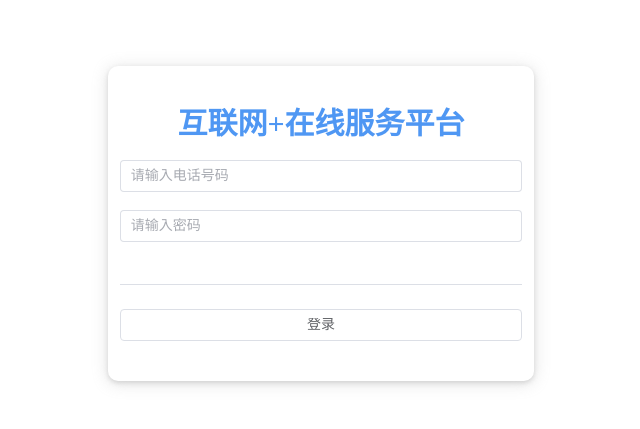
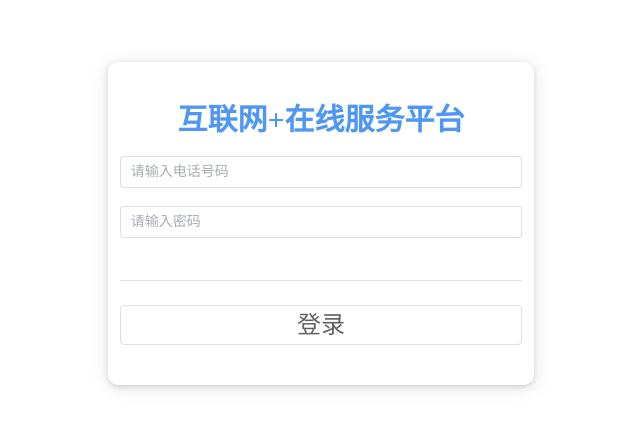
Before and after one commit to BSJJC/Found-this-back-end, a Vue app: page / in a window 1280 px wide. Shown: the part 177-606 px from the top of the page, without its empty margins (319-959 px from the left). Built offline with nearby package versions, Linux system fonts and the light colour scheme; a web font is replaced by a local one.

Commit message:
done log in to home page

```diff
--- a/src/App.vue
+++ b/src/App.vue
@@ -1,5 +1,7 @@
 <script lang="ts" setup></script>
 
 <template>
-  <RouterView />
+  <main>
+    <RouterView />
+  </main>
 </template>
--- /dev/null
+++ b/src/auto-imports.d.ts
@@ -0,0 +1,5 @@
+// Generated by 'unplugin-auto-import'
+export {}
+declare global {
+
+}
--- /dev/null
+++ b/src/components.d.ts
@@ -0,0 +1,13 @@
+// generated by unplugin-vue-components
+// We suggest you to commit this file into source control
+// Read more: https://github.com/vuejs/core/pull/3399
+import '@vue/runtime-core'
+
+export {}
+
+declare module '@vue/runtime-core' {
+  export interface GlobalComponents {
+    RouterLink: typeof import('vue-router')['RouterLink']
+    RouterView: typeof import('vue-router')['RouterView']
+  }
+}
--- a/src/main.ts
+++ b/src/main.ts
@@ -5,6 +5,7 @@ import App from './App.vue'
 import router from './router'
 
 import "./style/tailwind.css"
+import 'element-plus/dist/index.css'
 
 
 const app = createApp(App)
--- a/src/scss/_base.scss
+++ b/src/scss/_base.scss
@@ -3,5 +3,4 @@
   padding: 100;
   transition: all 0.3s ease-in-out;
   font-family: "得意黑";
-  overflow: hidden;
 }
--- /dev/null
+++ b/src/utils/phoneNumCheck.ts
@@ -0,0 +1,11 @@
+const cnPhoneCheck = (phoneNumber: string): boolean => {
+  const reg = new RegExp(/^1(3\d|4[5-9]|5[0-35-9]|6[2567]|7[0-8]|8\d|9[0-35-9])\d{8}$/);
+  const flag = reg.test(phoneNumber);
+
+  if (flag) {
+    return true;
+  }
+  return false
+};
+
+export { cnPhoneCheck }
--- a/src/views/LogIn.vue
+++ b/src/views/LogIn.vue
@@ -1,40 +1,105 @@
 <script lang="ts" setup>
-import { reactive } from "vue";
+import { ref, reactive } from "vue";
+import { ElMessage } from "element-plus";
+import type { FormInstance, FormRules } from "element-plus";
+import { useRouter } from "vue-router";
+import { cnPhoneCheck } from "@/utils/phoneNumCheck";
+
+const router = useRouter();
 
 const logInInfo = reactive({
   phoneNum: "",
   password: "",
 });
 
-const onSubmit = () => {
-  console.log("submit!");
+const ruleFormRef = ref<FormInstance>();
+const ruleForm = reactive({
+  phoneNum: "",
+  password: "",
+});
+
+const phoneNumCheck = (rule: any, value: any, callback: any) => {
+  if (!value) {
+    return callback(new Error("Please input the phone number"));
+  }
+
+  const flag = cnPhoneCheck(value);
+
+  if (flag) {
+    callback();
+  } else {
+    callback(new Error("Please input the correct phone number"));
+  }
+};
+
+const rules = reactive<FormRules>({
+  phoneNum: [
+    {
+      required: true,
+      trigger: "blur",
+      validator: phoneNumCheck,
+    },
+  ],
+  password: [
+    {
+      required: true,
+      message: "Pleace input password",
+      trigger: "blur",
+    },
+  ],
+});
+
+const submitForm = async (formEl: FormInstance | undefined): Promise<void> => {
+  if (!formEl) return;
+  await formEl.validate((valid, fields) => {
+    if (valid) {
+      ElMessage({
+        message: "Login successful",
+        type: "success",
+      });
+      console.log("submit!");
+
+      setTimeout(() => {
+        router.push({
+          name: "theTest",
+        });
+      }, 500);
+    } else {
+      ElMessage({
+        message: "opps,  seems to be an error logging in",
+        type: "error",
+      });
+      console.log("error submit!", fields);
+    }
+  });
 };
 </script>
 
 <template>
   <div class="flex-base">
     <el-form
+      ref="ruleFormRef"
+      :rules="rules"
       :model="logInInfo"
-      class="flex-col-center w-2/6 px-3 py-10 bg-white box-with-shadow"
+      class="flex-col-center w-4/12 px-3 py-10 bg-white box-with-shadow"
     >
       <!-- title -->
       <el-form-item class="w-full">
-        <h1 class="w-full font-bold text-center text-3xl">
+        <h1 class="w-full font-bold text-center text-3xl select-none">
           互联网+在线服务平台
         </h1>
       </el-form-item>
       <!-- phone number -->
-      <el-form-item class="w-full">
+      <el-form-item class="w-full overflow-visible" prop="phoneNum">
         <el-input
           v-model="logInInfo.phoneNum"
           type="number"
-          min="0"
           placeholder="请输入电话号码"
           clearable
         />
       </el-form-item>
       <!-- password -->
-      <el-form-item class="w-full">
+      <el-form-item class="w-full overflow-visible" prop="password">
         <el-input
           v-model="logInInfo.password"
           placeholder="请输入密码"
@@ -46,7 +111,14 @@ const onSubmit = () => {
       <el-divider direction="horizontal" />
 
       <!-- submit -->
-      <el-button @click="onSubmit" class="w-full"> 登录 </el-button>
+      <el-form-item class="w-full mb-0">
+        <el-button
+          @click="submitForm(ruleFormRef)"
+          class="w-full h-10 text-2xl"
+        >
+          登录
+        </el-button>
+      </el-form-item>
     </el-form>
   </div>
 </template>
@@ -62,8 +134,10 @@ h1 {
   color: var(--font-color-primary);
 }
 
-button {
-  background-color: var(--btn-color-primary);
+///    show form check error
+///    whitch is an overflow div
+.el-form-item__content {
+  overflow: visible;
 }
 
 ///    disable increcment when type is number
```
Also changed, not shown: 1 other file (tests, documents, lock files or other folders).
